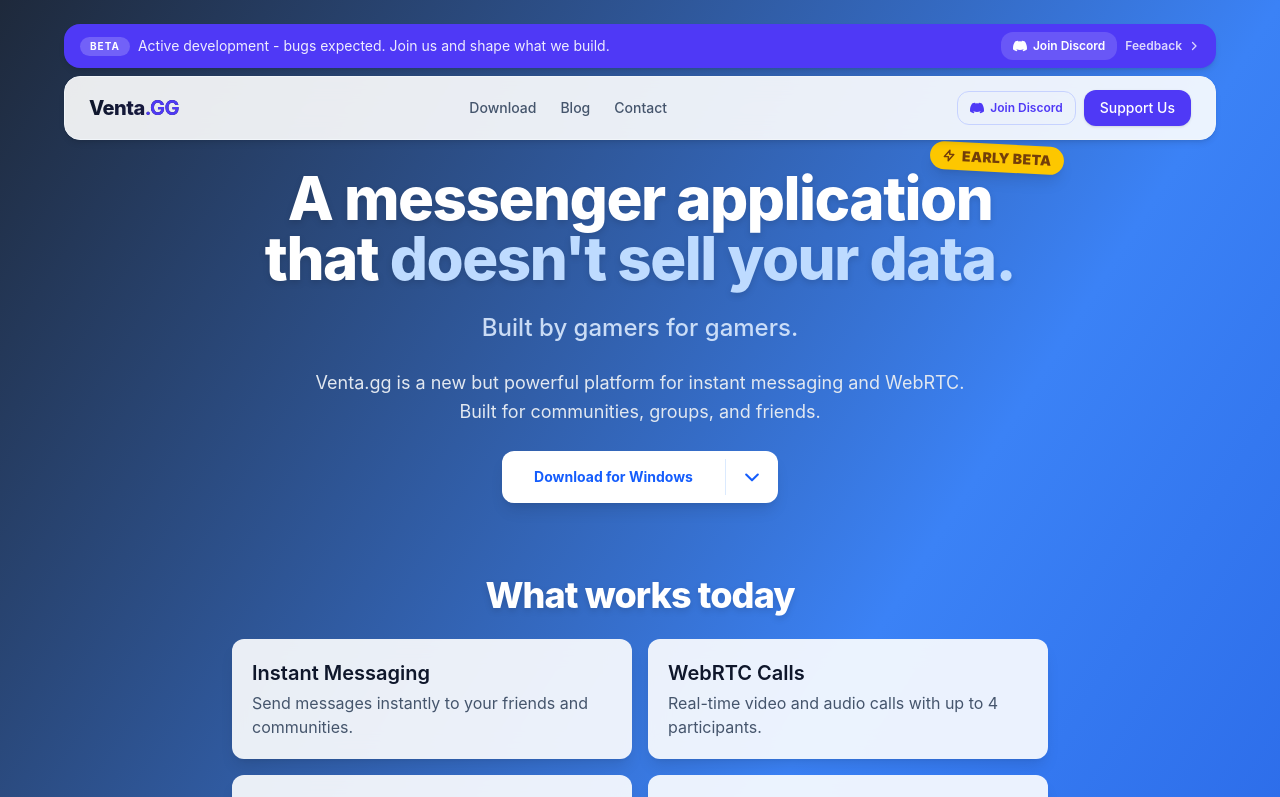
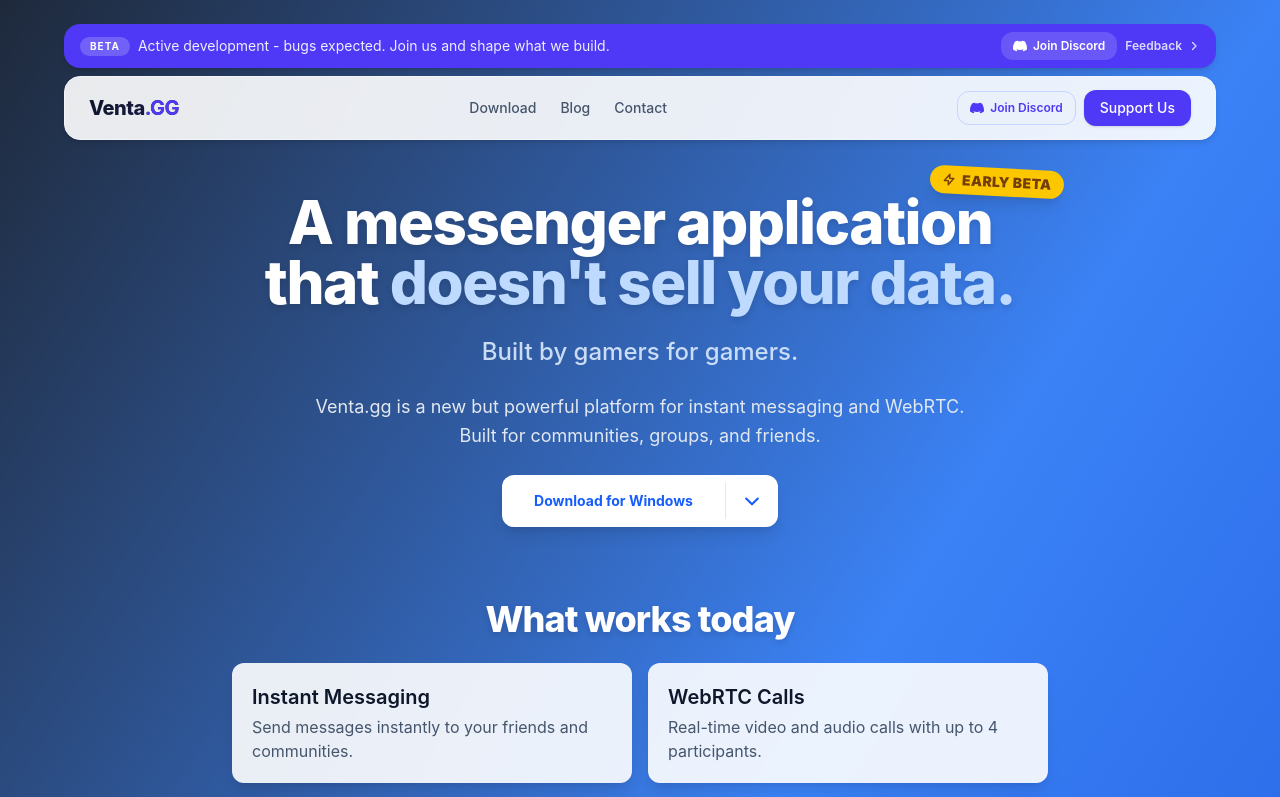
Before and after one commit to AlpineBits-ch/venta-landing, an Angular app: page /home in a window 1280 px wide. Shown: the top 797 px of the page. Built offline with nearby package versions, Linux system fonts and the light colour scheme.

Commit message:
feat: add beta tag

```diff
--- a/src/app/home/home.html
+++ b/src/app/home/home.html
@@ -1,6 +1,6 @@
 
 
-<div class="flex-1 flex flex-col justify-center items-center px-4 sm:px-10 z-10 max-w-4xl mx-auto text-center gap-6 pt-42 pb-12 w-full box-border">
+<div class="flex-1 flex flex-col justify-center items-center px-4 sm:px-10 z-10 max-w-4xl mx-auto text-center gap-6 pt-48 pb-12 w-full box-border">
 
   <div class="relative inline-block w-full">
     <h1 class="text-3xl sm:text-6xl font-extrabold text-white tracking-tight drop-shadow-md break-words w-full">
```
